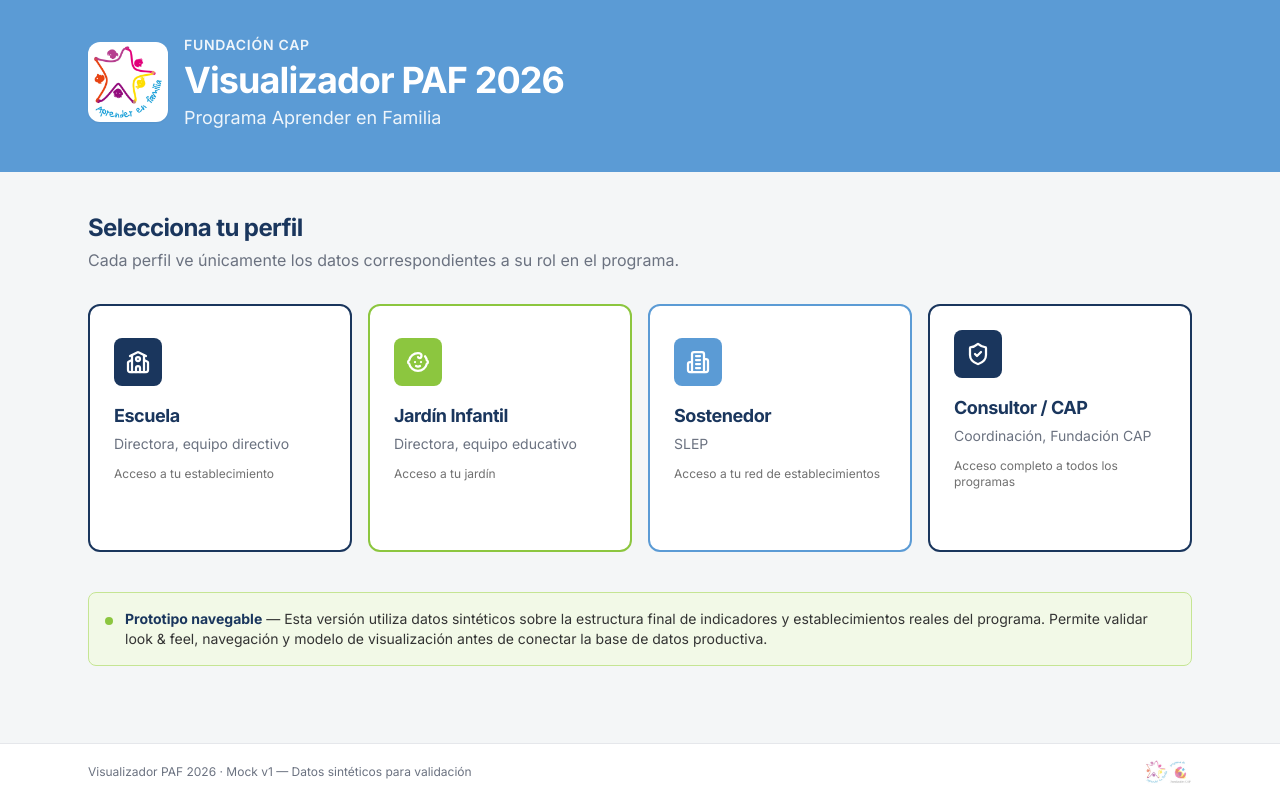
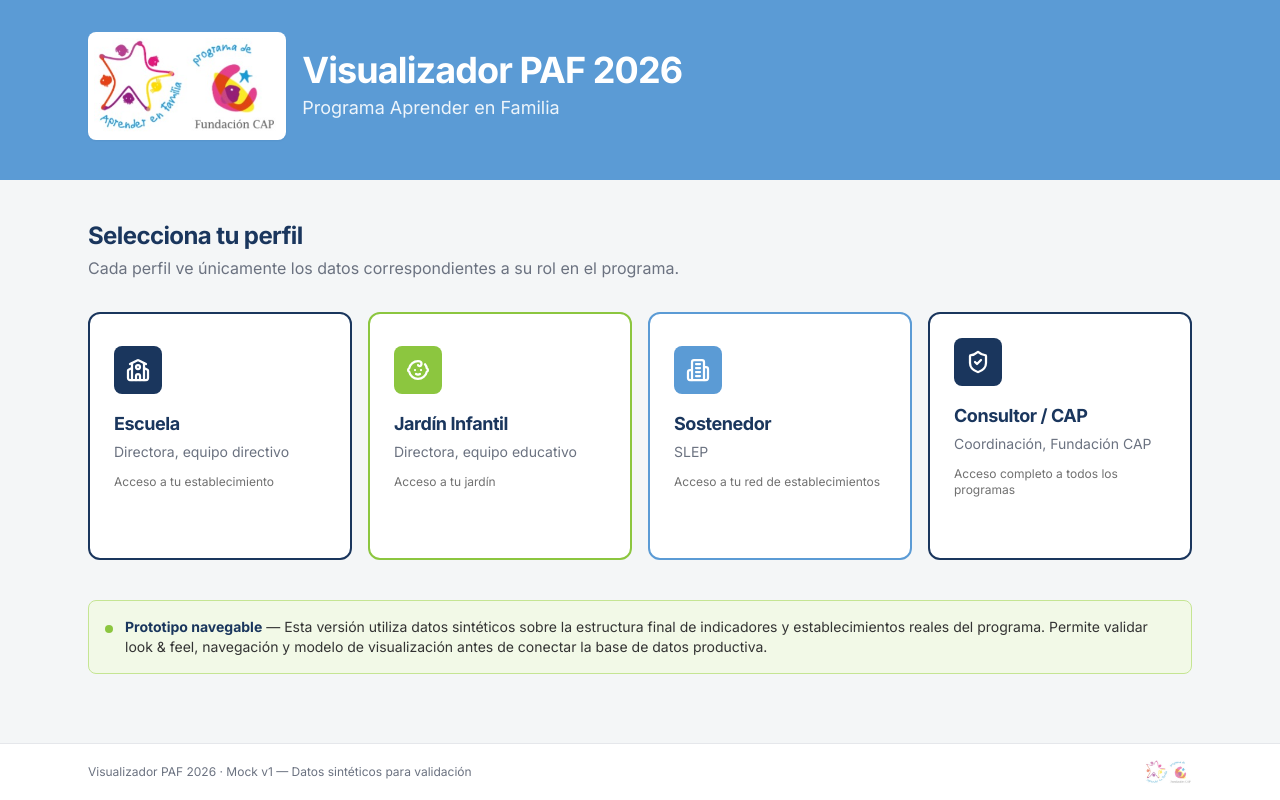
Before and after one commit to edspohr/visualizador-paf, a React (Vite) app: page /#/ in a window 1280 px wide. Built offline with nearby package versions, Linux system fonts and the light colour scheme.

Commit message:
logo adjustment

```diff
--- a/src/components/Layout.jsx
+++ b/src/components/Layout.jsx
@@ -25,13 +25,10 @@
       <header className="bg-navy text-white shadow-elev">
         <div className="max-w-7xl mx-auto px-4 md:px-6 h-24 flex items-center justify-between gap-4">
           <div className="flex items-center gap-3 min-w-0">
-            <div className="shrink-0 w-20 h-20 rounded-xl bg-white flex items-center justify-center p-1 shadow-sm">
-              <img src="/logo-paf.png" alt="Programa Aprender en Familia · Fundación CAP" className="w-full h-full object-contain" />
+            <div className="shrink-0 rounded-lg bg-white flex items-center justify-center p-1.5 shadow-sm">
+              <img src="/paf-cap-logo.jpg" alt="Aprender en Familia · Fundación CAP" className="h-20 w-auto object-contain" />
             </div>
-            <div className="min-w-0">
-              <p className="text-xs text-sky-100 tracking-wider font-semibold leading-none">FUNDACIÓN CAP</p>
-              <h1 className="text-base md:text-lg font-bold text-white leading-snug truncate">Visualizador PAF 2026</h1>
-            </div>
+            <h1 className="text-base md:text-lg font-bold text-white leading-snug truncate">Visualizador PAF 2026</h1>
           </div>
 
           <div className="flex items-center gap-2">
--- a/src/views/Login.jsx
+++ b/src/views/Login.jsx
@@ -29,12 +29,11 @@
       <header className="bg-sky text-white">
         <div className="max-w-6xl mx-auto px-6 py-8">
           <div className="flex items-center gap-4 mb-2">
-            <div className="w-20 h-20 rounded-xl bg-white flex items-center justify-center p-1 shadow-sm shrink-0">
-              <img src="/logo-paf.png" alt="Aprender en Familia" className="w-full h-full object-contain" />
+            <div className="rounded-lg bg-white flex items-center justify-center p-1.5 shadow-sm shrink-0">
+              <img src="/paf-cap-logo.jpg" alt="Aprender en Familia · Fundación CAP" className="h-24 w-auto object-contain" />
             </div>
             <div>
-              <span className="text-sm tracking-wider font-semibold opacity-90">FUNDACIÓN CAP</span>
-              <h1 className="text-3xl md:text-4xl font-bold text-white mt-1">Visualizador PAF 2026</h1>
+              <h1 className="text-3xl md:text-4xl font-bold text-white">Visualizador PAF 2026</h1>
               <p className="text-sky-50 mt-1 text-lg">Programa Aprender en Familia</p>
             </div>
           </div>
```
